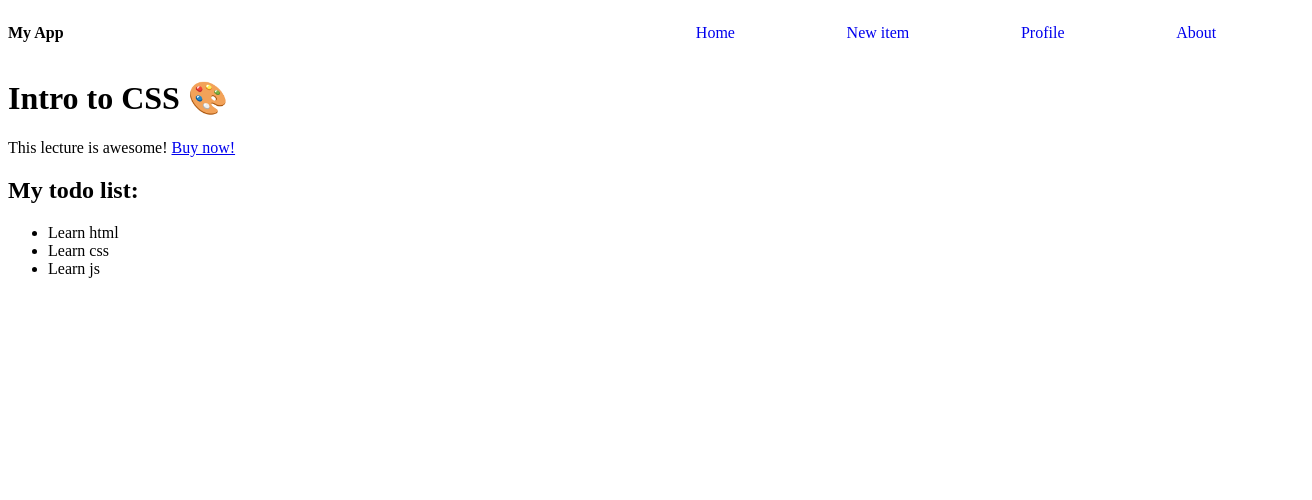
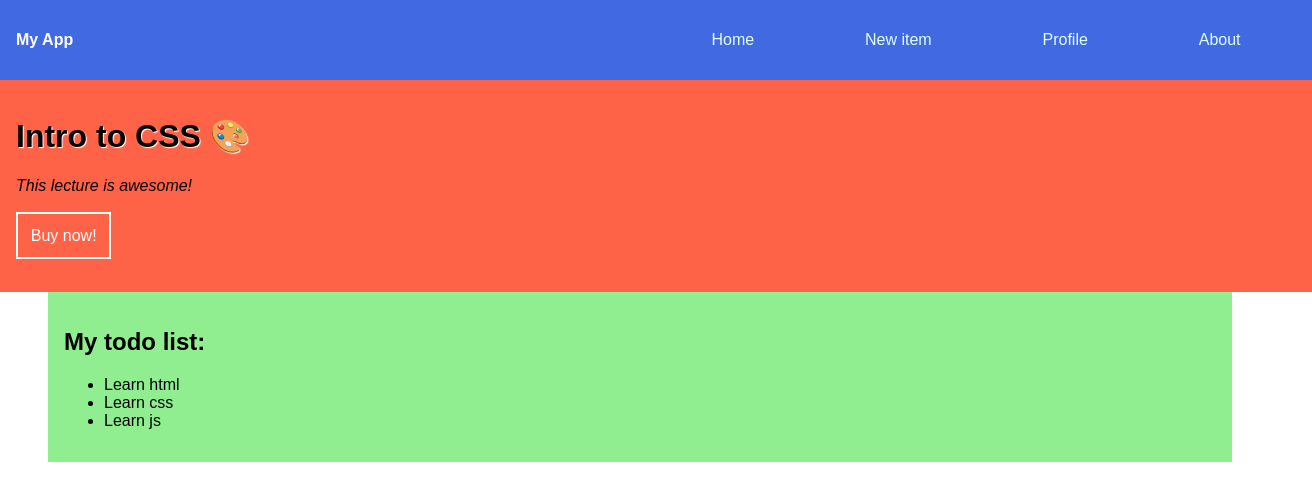
Before and after one commit to pedroagont/webft-8mar, a plain HTML site: page w04d01/index.html in a window 1280 px wide. Shown: the whole page, 1312 px wide, since content can reach past the window. Drawn offline with Linux system fonts and the light colour scheme.

Commit message:
Add styling details and more examples

```diff
--- a/w04d01/index.html
+++ b/w04d01/index.html
@@ -5,6 +5,7 @@
     <link rel="stylesheet" href="./style.css" />
   </head>
   <body>
+    <!-- Navbar -->
     <nav class="navbar">
       <span class="navbar-logo"><strong>My App</strong></span>
       <ul class="navbar-menu">
@@ -15,12 +16,15 @@
       </ul>
     </nav>
 
-    <header>
-      <h1>Intro to CSS 🎨</h1>
-      <p>This lecture is awesome! <a href="#">Buy now!</a></p>
+    <!-- Header -->
+    <header class="header">
+      <h1 class="header-title">Intro to CSS 🎨</h1>
+      <p class="header-description">This lecture is awesome!</p>
+      <a href="#" class="header-cta">Buy now!</a>
     </header>
 
-    <main>
+    <!-- Main -->
+    <main class="main">
       <h2>My todo list:</h2>
       <ul>
         <li>Learn html</li>
--- a/w04d01/style.css
+++ b/w04d01/style.css
@@ -1,4 +1,20 @@
+body {
+  margin: 0;
+  padding: 0;
+  box-sizing: border-box;
+
+  font-family: sans-serif;
+}
+
 nav.navbar {
+  /* box model */
+  width: 100%;
+  height: 80px;
+  background-color: royalblue;
+  color: white;
+  padding: 0 1em;
+
+  /* flex */
   display: flex;
   justify-content: space-between;
   align-items: center;
@@ -13,4 +29,40 @@ ul.navbar-menu {
 
 ul.navbar-menu a {
   text-decoration: none;
+  color: lightcyan;
 }
+
+header.header {
+  background-color: tomato;
+  width: 100%;
+  height: 180px;
+  padding: 1em;
+}
+
+.header-title {
+  text-shadow: 1px 1px 1px white;
+}
+
+.header-description {
+  font-style: italic;
+  margin-bottom: 2em;
+}
+
+.header-cta {
+  border: 2px solid white;
+  padding: 0.8em;
+
+  text-decoration: none;
+  color: white;
+}
+
+.header-cta:hover {
+  background-color: brown;
+}
+
+.main {
+  background-color: lightgreen;
+  width: 90%;
+  margin: 0 auto;
+  padding: 1em;
+}
```
